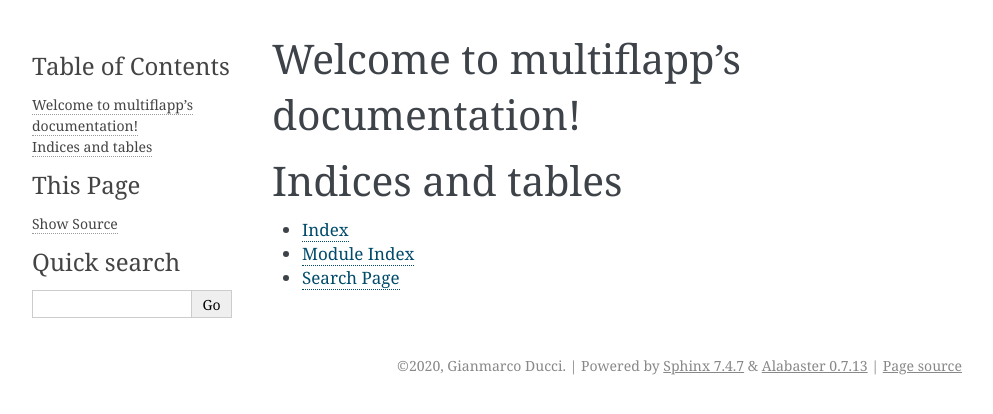
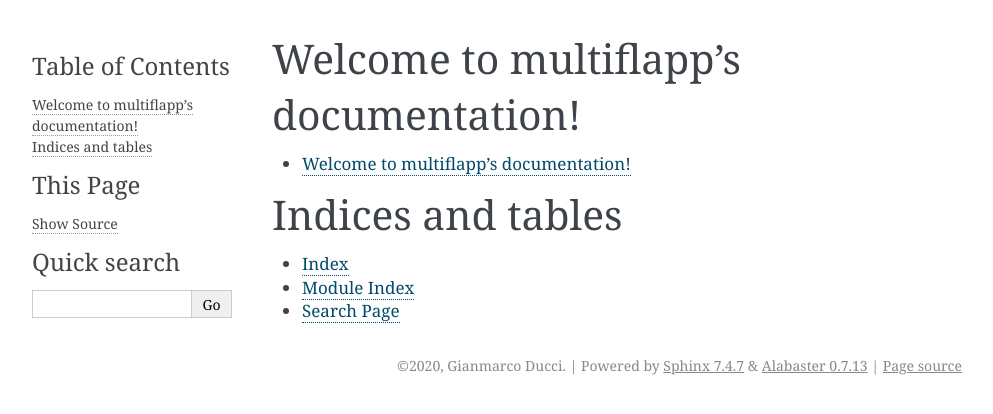
Before and after one commit to vortexlab-uclouvain/multiflap, a Sphinx documentation site: the page built from docs/index.rst, in a window 1280 px wide. Shown: the top 414 px of the page, without its empty margins (148-1141 px from the left). Built offline with Sphinx 7.4.7, drawn with Linux system fonts in a browser that asks for light colours; some of the changed lines change nothing that is shown.

Commit message:
small chg

```diff
--- a/docs/conf.py
+++ b/docs/conf.py
@@ -42,7 +42,7 @@
 # This pattern also affects html_static_path and html_extra_path.
 exclude_patterns = ['_build', 'Thumbs.db', '.DS_Store']
 
-
+pygments_style = 'sphinx'
 # -- Options for HTML output -------------------------------------------------
 
 # The theme to use for HTML and HTML Help pages.  See the documentation for
@@ -54,3 +54,44 @@
 # relative to this directory. They are copied after the builtin static files,
 # so a file named "default.css" will overwrite the builtin "default.css".
 html_static_path = ['_static']
+
+# -- Options for LaTeX output ---------------------------------------------
+
+latex_elements = {
+# The paper size ('letterpaper' or 'a4paper').
+#'papersize': 'letterpaper',
+
+# The font size ('10pt', '11pt' or '12pt').
+#'pointsize': '10pt',
+
+# Additional stuff for the LaTeX preamble.
+#'preamble': '',
+}
+
+# Grouping the document tree into LaTeX files. List of tuples
+# (source start file, target name, title,
+#  author, documentclass [howto, manual, or own class]).
+latex_documents = [
+  ('index', 'ReadtheDocsTemplate.tex', u'Read the Docs Template Documentation',
+   u'Read the Docs', 'manual'),
+]
+
+# The name of an image file (relative to this directory) to place at the top of
+# the title page.
+#latex_logo = None
+
+# For "manual" documents, if this is true, then toplevel headings are parts,
+# not chapters.
+#latex_use_parts = False
+
+# If true, show page references after internal links.
+#latex_show_pagerefs = False
+
+# If true, show URL addresses after external links.
+#latex_show_urls = False
+
+# Documents to append as an appendix to all manuals.
+#latex_appendices = []
+
+# If false, no module index is generated.
+#latex_domain_indices = True
--- a/docs/index.rst
+++ b/docs/index.rst
@@ -8,7 +8,9 @@
 
 .. toctree::
    :maxdepth: 2
+   :glob:
 
+   *
 
 
 Indices and tables
```
